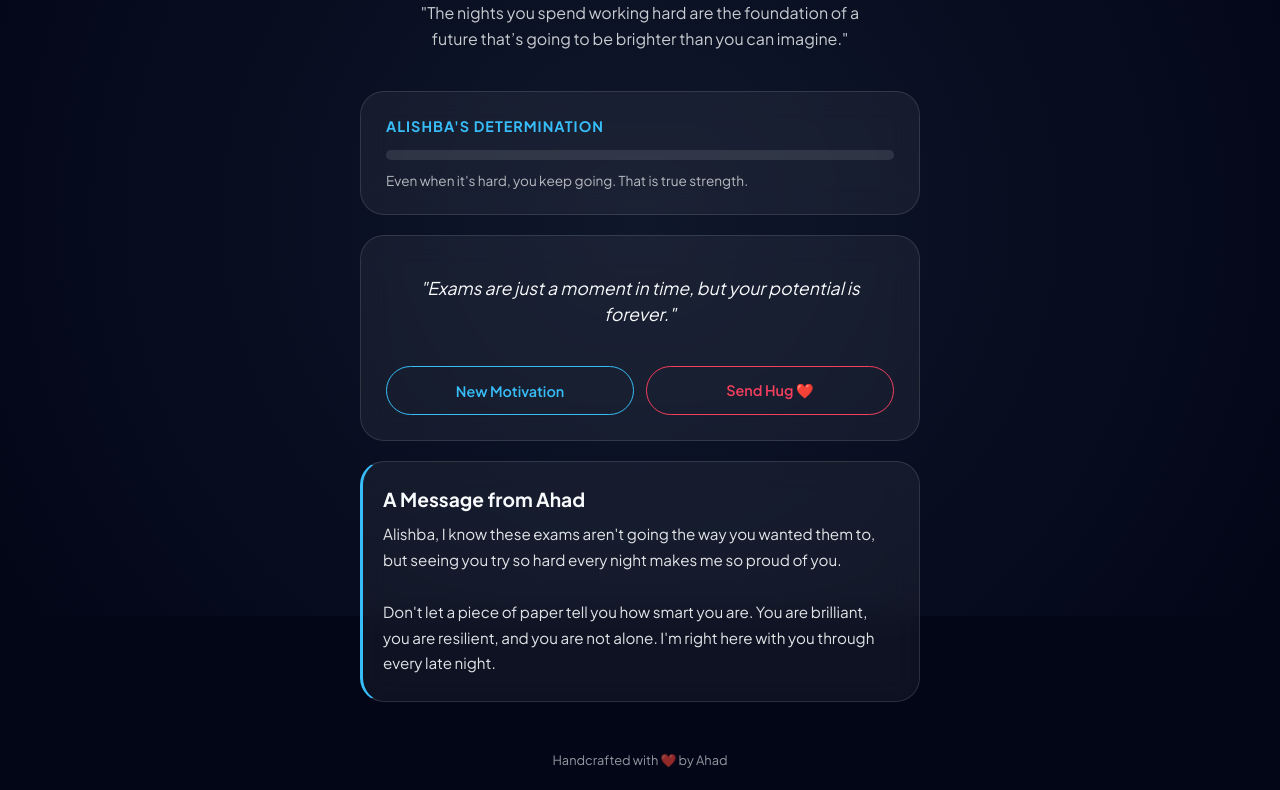
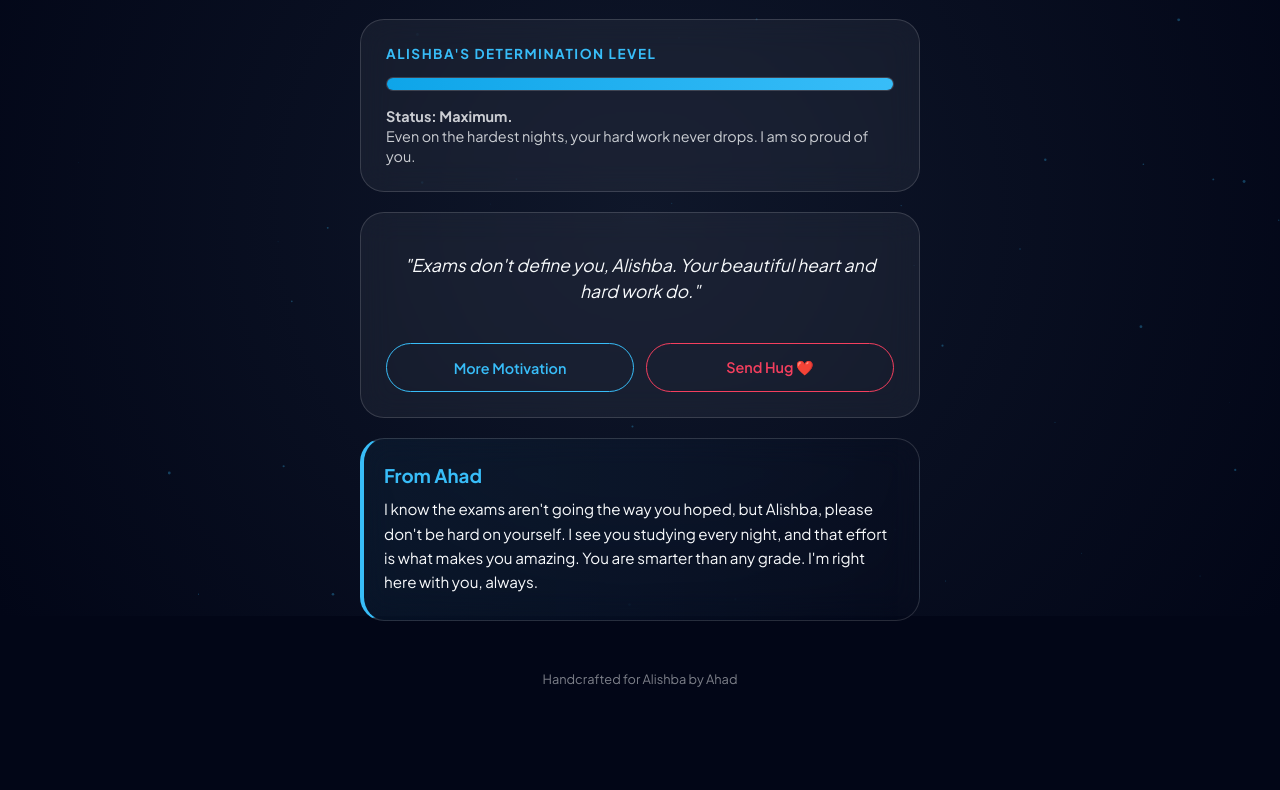
Before and after one commit to aahadzoeb/Queenalishba, a plain HTML site: page index.html in a window 1280 px wide. Shown: the part 184-974 px from the top of the page. After the commit the page ends 941 px from the top, so only its background shows below. Drawn offline with Linux system fonts and the light colour scheme; a web font is replaced by a local one.

Commit message:
Update index.html

```diff
--- a/index.html
+++ b/index.html
@@ -3,7 +3,7 @@
 <head>
     <meta charset="UTF-8">
     <meta name="viewport" content="width=device-width, initial-scale=1.0, maximum-scale=1.0, user-scalable=no">
-    <title>Strength for Alishba</title>
+    <title>For Alishba | Always Full Strength</title>
     <!-- Google Fonts -->
     <link href="https://fonts.googleapis.com/css2?family=Plus+Jakarta+Sans:wght@300;400;600;700&family=Playfair+Display:ital,wght@1,600&display=swap" rel="stylesheet">
     <style>
@@ -13,7 +13,7 @@
             --electric-blue: #38bdf8;
             --soft-white: #f8fafc;
             --glass: rgba(255, 255, 255, 0.05);
-            --glass-border: rgba(255, 255, 255, 0.12);
+            --glass-border: rgba(255, 255, 255, 0.15);
         }
 
         * {
@@ -45,7 +45,7 @@
 
         .container {
             width: 100%;
-            max-width: 600px; /* Focused for mobile/tablet reading */
+            max-width: 600px;
             margin: 0 auto;
             padding: 20px;
             display: flex;
@@ -53,16 +53,15 @@
             gap: 20px;
         }
 
-        /* Header / Hero Section */
         header {
             text-align: center;
-            padding: 60px 10px 20px;
+            padding: 50px 10px 10px;
             animation: fadeIn 1.5s ease-out;
         }
 
         .subtitle {
-            font-size: 0.85rem;
-            opacity: 0.8;
+            font-size: 0.8rem;
+            opacity: 0.7;
             letter-spacing: 3px;
             text-transform: uppercase;
             margin-bottom: 8px;
@@ -78,15 +77,6 @@
             -webkit-text-fill-color: transparent;
         }
 
-        .hero-text {
-            font-size: 1rem;
-            line-height: 1.6;
-            opacity: 0.8;
-            max-width: 90%;
-            margin: 0 auto;
-        }
-
-        /* Responsive Glass Cards */
         .glass-card {
             background: var(--glass);
             backdrop-filter: blur(15px);
@@ -95,35 +85,42 @@
             border-radius: 24px;
             padding: 25px;
             width: 100%;
-            transition: transform 0.3s ease, border-color 0.3s ease;
         }
 
-        /* Effort Bar Section */
+        /* DETERMINATION BAR - FIXED TO FULL */
         .fuel-section h3 {
-            font-size: 0.9rem;
+            font-size: 0.85rem;
             margin-bottom: 15px;
             color: var(--electric-blue);
             text-transform: uppercase;
-            letter-spacing: 1px;
+            letter-spacing: 1.5px;
+            font-weight: 700;
         }
 
         .fuel-bar-container {
             width: 100%;
-            height: 10px;
-            background: rgba(255,255,255,0.1);
+            height: 14px;
+            background: rgba(255, 255, 255, 0.08);
             border-radius: 20px;
             overflow: hidden;
+            border: 1px solid rgba(255, 255, 255, 0.1);
         }
 
         .fuel-fill {
-            width: 0%;
+            width: 100% !important; /* FORCED TO FULL */
             height: 100%;
-            background: linear-gradient(90deg, #0ea5e9, var(--electric-blue));
-            box-shadow: 0 0 15px var(--electric-blue);
-            transition: width 2.5s cubic-bezier(0.1, 0.5, 0.3, 1);
+            background: linear-gradient(90deg, #0ea5e9, #38bdf8, #7dd3fc);
+            box-shadow: 0 0 20px rgba(56, 189, 248, 0.6);
+            position: relative;
+            animation: shimmer 2s infinite linear;
+            background-size: 200% 100%;
         }
 
-        /* Quote Box */
+        @keyframes shimmer {
+            0% { background-position: 100% 0; }
+            100% { background-position: -100% 0; }
+        }
+
         .quote-box {
             min-height: 80px;
             display: flex;
@@ -134,21 +131,16 @@
             font-size: 1.1rem;
             margin-bottom: 25px;
             line-height: 1.5;
-            padding: 0 10px;
         }
 
-        /* Buttons Layout */
         .button-group {
             display: flex;
-            flex-direction: column; /* Stack on small phones */
+            flex-direction: column;
             gap: 12px;
         }
 
         @media (min-width: 400px) {
-            .button-group {
-                flex-direction: row; /* Side by side on larger phones */
-                justify-content: center;
-            }
+            .button-group { flex-direction: row; justify-content: center; }
         }
 
         button {
@@ -160,48 +152,22 @@
             cursor: pointer;
             font-weight: 600;
             font-size: 0.9rem;
-            transition: all 0.3s;
             flex: 1;
-            max-width: 250px;
         }
 
-        button:active {
-            transform: scale(0.95);
-        }
+        .btn-love { border-color: #f43f5e; color: #f43f5e; }
 
-        .btn-love {
-            border-color: #f43f5e;
-            color: #f43f5e;
-        }
-
-        /* Ahad's Message */
         .from-ahad {
-            border-left: 3px solid var(--electric-blue);
+            border-left: 4px solid var(--electric-blue);
             padding-left: 20px;
-        }
-
-        .from-ahad h3 {
-            font-size: 1.2rem;
-            margin-bottom: 10px;
-        }
-
-        .from-ahad p {
-            font-size: 0.95rem;
-            line-height: 1.7;
-            opacity: 0.9;
+            background: linear-gradient(90deg, rgba(56, 189, 248, 0.05), transparent);
         }
 
         footer {
             text-align: center;
             padding: 30px 10px 50px;
             font-size: 0.8rem;
-            opacity: 0.6;
-        }
-
-        /* Animations */
-        @keyframes fadeIn {
-            from { opacity: 0; transform: translateY(15px); }
-            to { opacity: 1; transform: translateY(0); }
+            opacity: 0.5;
         }
 
         .heart {
@@ -215,13 +181,12 @@
 
         @keyframes floatHeart {
             0% { transform: translateY(0) scale(1); opacity: 1; }
-            100% { transform: translateY(-120px) scale(1.8) rotate(20deg); opacity: 0; }
+            100% { transform: translateY(-120px) scale(1.8); opacity: 0; }
         }
 
-        /* Adjustments for very small screens */
-        @media (max-width: 360px) {
-            h1 { font-size: 2.2rem; }
-            .glass-card { padding: 18px; }
+        @keyframes fadeIn {
+            from { opacity: 0; transform: translateY(10px); }
+            to { opacity: 1; transform: translateY(0); }
         }
     </style>
 </head>
@@ -231,51 +196,120 @@
 
     <div class="container">
         <header>
-            <span class="subtitle">For My Hardworking</span>
+            <span class="subtitle">A Message for</span>
             <h1>Alishba</h1>
-            <p class="hero-text">"The nights you spend working hard are the foundation of a future that’s going to be brighter than you can imagine."</p>
         </header>
 
-        <!-- Progress of her Effort -->
-        <div class="glass-card fuel-section">
-            <h3>Alishba's Determination</h3>
-            <div class="fuel-bar-container">
-                <div class="fuel-fill" id="fuelFill"></div>
+        <!-- THE FULL BAR SECTION -->
+        <div class="glass-card">
+            <div class="fuel-section">
+                <h3>Alishba's Determination Level</h3>
+                <div class="fuel-bar-container">
+                    <div class="fuel-fill"></div>
+                </div>
+                <p style="margin-top: 15px; font-size: 0.9rem; line-height: 1.4; opacity: 0.8;">
+                    <strong>Status: Maximum.</strong> <br>
+                    Even on the hardest nights, your hard work never drops. I am so proud of you.
+                </p>
             </div>
-            <p style="margin-top: 12px; font-size: 0.85rem; opacity: 0.7;">
-                Even when it's hard, you keep going. That is true strength.
-            </p>
         </div>
 
         <!-- Motivation Generator -->
         <div class="glass-card" style="text-align: center;">
             <div class="quote-box" id="quoteText">
-                "Exams are just a moment in time, but your potential is forever."
+                "Exams don't define you, Alishba. Your beautiful heart and hard work do."
             </div>
             <div class="button-group">
-                <button onclick="newQuote()">New Motivation</button>
+                <button onclick="newQuote()">More Motivation</button>
                 <button class="btn-love" onclick="sendLove(event)">Send Hug ❤️</button>
             </div>
         </div>
 
         <!-- Message from Ahad -->
         <div class="glass-card from-ahad">
-            <h3>A Message from Ahad</h3>
-            <p>
-                Alishba, I know these exams aren't going the way you wanted them to, but seeing you try so hard every night makes me so proud of you. <br><br>
-                Don't let a piece of paper tell you how smart you are. You are brilliant, you are resilient, and you are not alone. I'm right here with you through every late night.
+            <h3 style="margin-bottom:10px; color: var(--electric-blue);">From Ahad</h3>
+            <p style="font-size: 0.95rem; line-height: 1.6;">
+                I know the exams aren't going the way you hoped, but Alishba, please don't be hard on yourself. I see you studying every night, and that effort is what makes you amazing. You are smarter than any grade. I'm right here with you, always.
             </p>
         </div>
 
         <footer>
-            Handcrafted with ❤️ by Ahad
+            Handcrafted for Alishba by Ahad
         </footer>
     </div>
 
     <script>
-        // 1. Optimized Canvas Background
+        // Particles Background
         const canvas = document.getElementById('bg-canvas');
         const ctx = canvas.getContext('2d');
         let particles = [];
 
-        fun
+        function initCanvas() {
+            canvas.width = window.innerWidth;
+            canvas.height = window.innerHeight;
+            particles = [];
+            for (let i = 0; i < 60; i++) particles.push(new Particle());
+        }
+
+        class Particle {
+            constructor() { this.reset(); }
+            reset() {
+                this.x = Math.random() * canvas.width;
+                this.y = Math.random() * canvas.height;
+                this.size = Math.random() * 1.5;
+                this.speedX = Math.random() * 0.2 - 0.1;
+                this.speedY = Math.random() * 0.2 - 0.1;
+            }
+            update() {
+                this.x += this.speedX; this.y += this.speedY;
+                if (this.x > canvas.width || this.x < 0 || this.y > canvas.height || this.y < 0) this.reset();
+            }
+            draw() {
+                ctx.fillStyle = 'rgba(56, 189, 248, 0.3)';
+                ctx.beginPath(); ctx.arc(this.x, this.y, this.size, 0, Math.PI * 2); ctx.fill();
+            }
+        }
+
+        function animate() {
+            ctx.clearRect(0, 0, canvas.width, canvas.height);
+            particles.forEach(p => { p.update(); p.draw(); });
+            requestAnimationFrame(animate);
+        }
+
+        initCanvas();
+        animate();
+        window.addEventListener('resize', initCanvas);
+
+        // Quotes
+        const quotes = [
+            "Your hard work tonight is building your dream tomorrow.",
+            "Take a deep breath, Alishba. You are doing enough.",
+            "One bad paper cannot stop a girl as strong as you.",
+            "I believe in you more than anything. You've got this.",
+            "Ahad is your biggest fan, especially on the tough days."
+        ];
+
+        function newQuote() {
+            const q = document.getElementById('quoteText');
+            q.style.opacity = 0;
+            setTimeout(() => {
+                q.innerText = `"${quotes[Math.floor(Math.random() * quotes.length)]}"`;
+                q.style.opacity = 1;
+            }, 300);
+        }
+
+        // Heart Effect
+        function sendLove(e) {
+            const heart = document.createElement('div');
+            heart.classList.add('heart');
+            heart.innerHTML = '❤️';
+            const x = e.clientX || (e.touches && e.touches[0].clientX);
+            const y = e.clientY || (e.touches && e.touches[0].clientY);
+            heart.style.left = (x - 12) + 'px';
+            heart.style.top = (y - 12) + 'px';
+            document.body.appendChild(heart);
+            setTimeout(() => heart.remove(), 1500);
+        }
+    </script>
+</body>
+</html>
```
